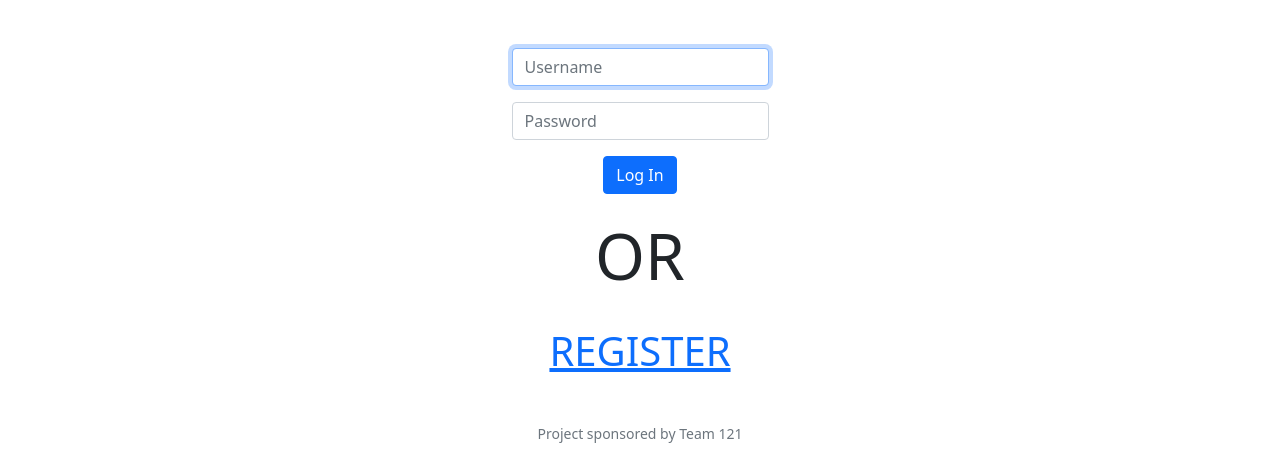
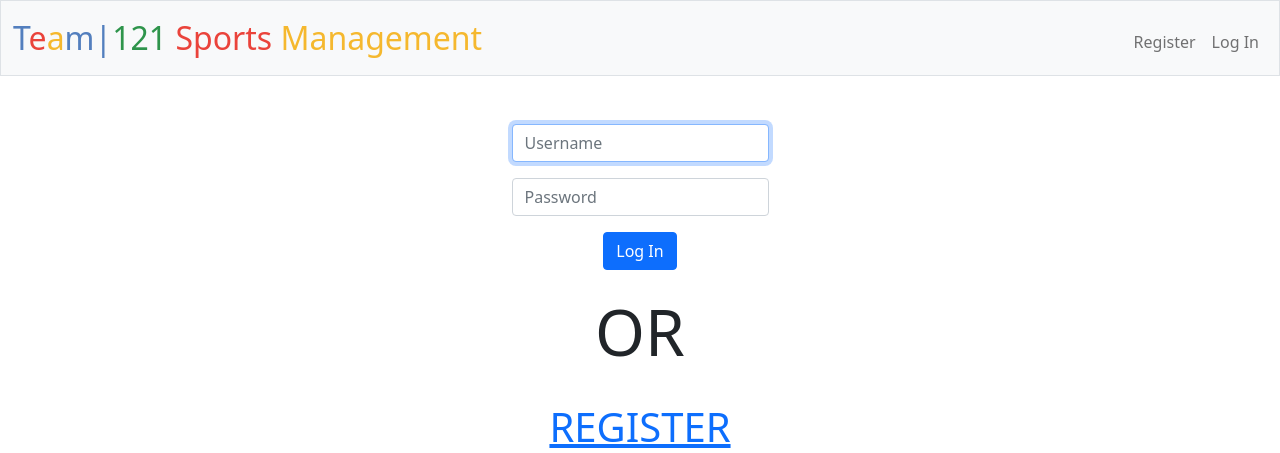
Before and after one commit to MoTammaa/Sports-Management_Registeration-DBMS, a Flask app: page /login in a window 1280 px wide. Shown: the top 453 px of the page. Run offline with Flask 2, Linux system fonts and the light colour scheme.

Commit message:
added navigation bar

```diff
--- a/templates/layout.html
+++ b/templates/layout.html
@@ -21,7 +21,35 @@
     </head>
 
     <body>
-
+        <nav class="bg-light border navbar navbar-expand-md navbar-light">
+            <div class="container-fluid">
+                <a class="navbar-brand" href="/"><span class="blue">T</span><span class="red">e</span><span class="yellow">a</span><span class="blue">m|</span><span class="green">121</span> <span class="red">Sports</span> <span class="yellow">Management</span></a>
+                <button aria-controls="navbar" aria-expanded="false" aria-label="Toggle navigation" class="navbar-toggler" data-bs-target="#navbar" data-bs-toggle="collapse" type="button">
+                    <span class="navbar-toggler-icon"></span>
+                </button>
+                <div class="collapse navbar-collapse" id="navbar">
+                    {% if session["user_id"] %}
+                        <!--
+                            <ul class="navbar-nav me-auto mt-2">
+                            <li class="nav-item"><a class="nav-link" href="/quote">Quote</a></li>
+                            <li class="nav-item"><a class="nav-link" href="/buy">Buy</a></li>
+                            <li class="nav-item"><a class="nav-link" href="/sell">Sell</a></li>
+                            <li class="nav-item"><a class="nav-link" href="/history">History</a></li>
+                        </ul>
+                        <ul class="navbar-nav ms-auto mt-2">
+                            <li class="nav-item"><a class="nav-link" href="/logout">Log Out</a></li>
+                            <li class="nav-item"><a class="nav-link" href="/account">Account</a></li>
+                        </ul>
+                    -->
+                    {% else %}
+                        <ul class="navbar-nav ms-auto mt-2">
+                            <li class="nav-item"><a class="nav-link" href="/register">Register</a></li>
+                            <li class="nav-item"><a class="nav-link" href="/login">Log In</a></li>
+                        </ul>
+                    {% endif %}
+                </div>
+            </div>
+        </nav>
 
 
         {% with messages = get_flashed_messages() %}
@@ -31,6 +59,7 @@
             {% endfor %}
         {% endif %}
         {% endwith %}
+
 
     <main class="container-fluid py-5 text-center">
         {% block main %}    {% endblock %}
```
